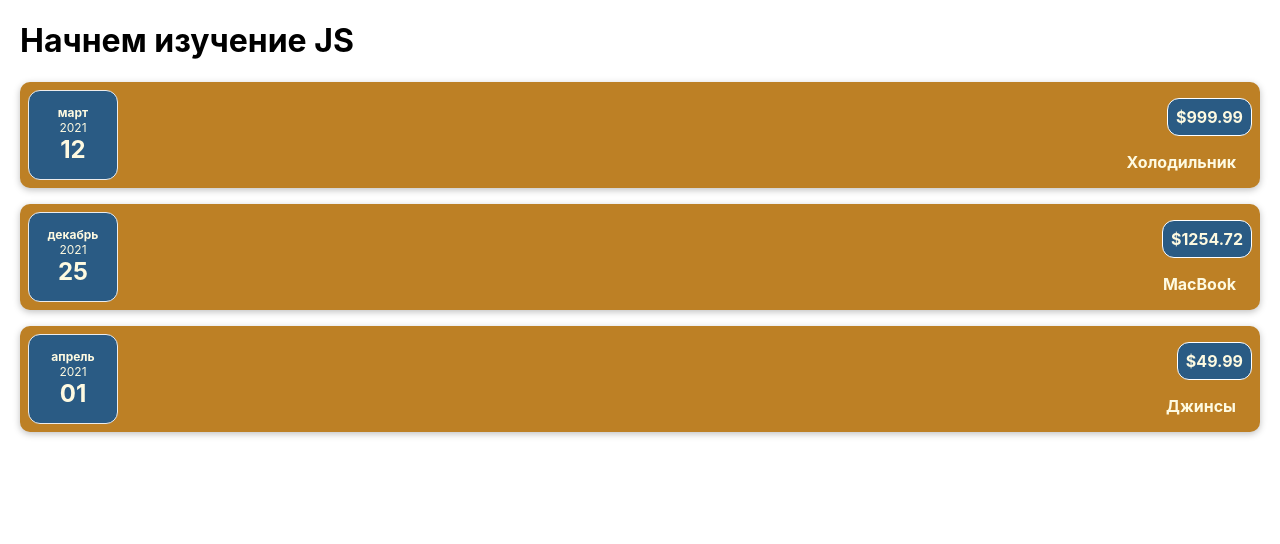
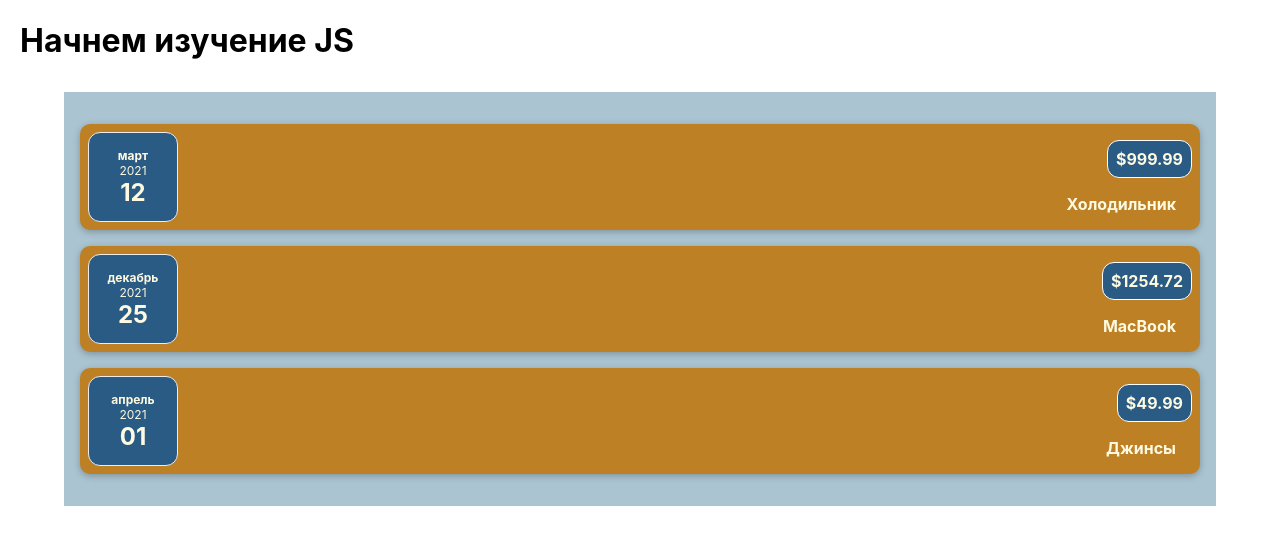
Before and after one commit to Anton-Osip/Cost-Accounting, a JavaScript app: page / in a window 1280 px wide. Shown: the top 544 px of the page. Built offline with nearby package versions, Linux system fonts and the light colour scheme.

Commit message:
24- Задание 1

```diff
--- a/src/App.js
+++ b/src/App.js
@@ -1,4 +1,4 @@
-import CostItem from './components/CostItem'
+import Costs from './components/Costs'
 
 function App() {
 	const costs = [
@@ -10,9 +10,7 @@ function App() {
 	return (
 		<div>
 			<h1>Начнем изучение JS</h1>
-			<CostItem date={costs[0].date} description={costs[0].description} amount={costs[0].amount} />
-			<CostItem date={costs[1].date} description={costs[1].description} amount={costs[1].amount} />
-			<CostItem date={costs[2].date} description={costs[2].description} amount={costs[2].amount} />
+			<Costs costs={costs} />
 		</div>
 	)
 }
--- /dev/null
+++ b/src/components/Costs.css
@@ -0,0 +1,7 @@
+.costs {
+	padding: 1rem;
+	background-color: #aac4d1;
+	margin: 2rem auto;
+	width: 70rem;
+	max-width: 95%;
+}
--- /dev/null
+++ b/src/components/Costs.js
@@ -0,0 +1,26 @@
+import CostItem from './CostItem'
+import './Costs.css'
+
+function Costs(props) {
+	return (
+		<div className='costs'>
+			<CostItem
+				date={props.costs[0].date}
+				description={props.costs[0].description}
+				amount={props.costs[0].amount}
+			/>
+			<CostItem
+				date={props.costs[1].date}
+				description={props.costs[1].description}
+				amount={props.costs[1].amount}
+			/>
+			<CostItem
+				date={props.costs[2].date}
+				description={props.costs[2].description}
+				amount={props.costs[2].amount}
+			/>
+		</div>
+	)
+}
+
+export default Costs
```
